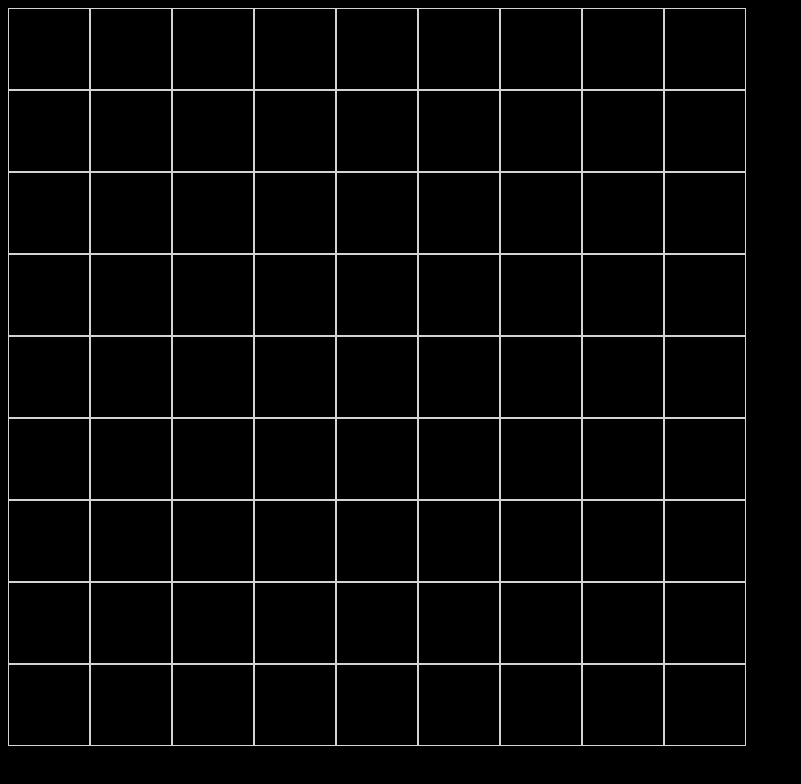
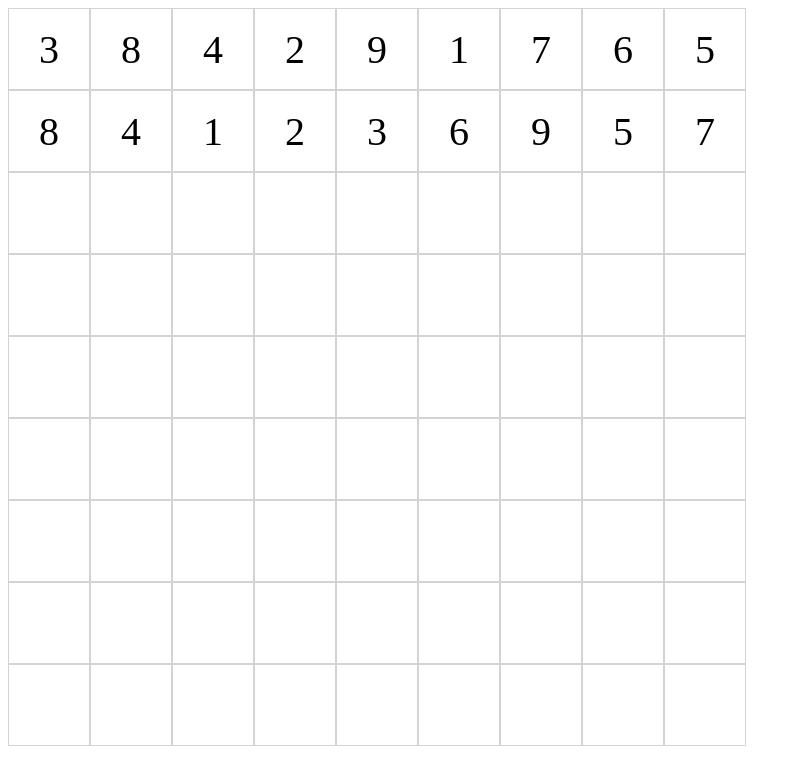
Before and after one commit to JaimeJacobo/Sudoku, a plain HTML site: page index.html in a window 1280 px wide. Shown: the whole page, without its empty margins (0-801 px from the left). Drawn offline with Linux system fonts and the light colour scheme.

Commit message:
creating a method that generates random numbers for all rows

```diff
--- a/index.html
+++ b/index.html
@@ -22,15 +22,15 @@
       <div id="19" class="square flexCentered"></div>
     </div>
     <div id="secondRow" class="flexRow">
-      <div class="square"></div>
-      <div class="square"></div>
-      <div class="square"></div>
-      <div class="square"></div>
-      <div class="square"></div>
-      <div class="square"></div>
-      <div class="square"></div>
-      <div class="square"></div>
-      <div class="square"></div>
+      <div id="21" class="square flexCentered"></div>
+      <div id="22" class="square flexCentered"></div>
+      <div id="23" class="square flexCentered"></div>
+      <div id="24" class="square flexCentered"></div>
+      <div id="25" class="square flexCentered"></div>
+      <div id="26" class="square flexCentered"></div>
+      <div id="27" class="square flexCentered"></div>
+      <div id="28" class="square flexCentered"></div>
+      <div id="29" class="square flexCentered"></div>
     </div>
     <div id="thirdRow" class="flexRow">
       <div class="square"></div>
--- a/script.js
+++ b/script.js
@@ -1,49 +1,45 @@
 
 
 
-// generateRandomNumber = (()=>{
-//   number = Math.random() * 10;
-//   number = Math.floor(number);
-//   if(number > 0 && number <= 9){
-//     return number;
-//   } else {
-//     return generateRandomNumber();
-//   };
-// });
+let arrayForRows = [0,0,0,0,0,0,0,0,0];
 
-// getRandomNumber = (()=>{
-//   for(let i = 11; i <= 99; i++){
-//     i = i.toString();
-//     document.getElementById(i).innerHTML = generateRandomNumber();
-//   };
-// });
-
-// getRandomNumber();
-
-
-// let i = '19';
-// document.getElementById(i).innerHTML = generateRandomNumber();
-
-
-// document.getElementById('bubucela').onclick = function(){
-//   alert('satania')
-
-// }
-
-
-generateRandomNumber = ((numberInt)=>{
-  number = Math.random() * 10;
-  number = Math.floor(number);
-  if(number > 0 && number <= numberInt){
-    return number - 1;
-  } else {
-    return generateRandomNumber();
+generateFirstRow = (()=>{
+  for(let i = 0; i < arrayForRows.length; i++){
+    calculateNumbers = (()=>{
+      let randomNumber = Math.floor(Math.random() * 9) + 1;
+      if(arrayForRows.indexOf(randomNumber) == -1){
+        arrayForRows[i] = randomNumber;
+      } else {
+        calculateNumbers();
+      }
+    })
+    calculateNumbers();
   };
+  for(let k = 1; k < 19; k++){
+    for(let i = 0, m = 11; i < arrayForRows.length, m < 20; i++, m++){
+      document.getElementById(m).innerHTML = arrayForRows[i];
+    };
+  }
+  arrayForRows = [0,0,0,0,0,0,0,0,0];
 });
 
+generateSecondRow = (()=>{
+  for(let i = 0; i < arrayForRows.length; i++){
+    calculateNumbers = (()=>{
+      let randomNumber = Math.floor(Math.random() * 9) + 1;
+      if(arrayForRows.indexOf(randomNumber) == -1){
+        arrayForRows[i] = randomNumber;
+      } else {
+        calculateNumbers();
+      }
+    })
+    calculateNumbers();
+  };
+  for(let i = 0, m = 21; i < arrayForRows.length, m < 30; i++, m++){
+    document.getElementById(m).innerHTML = arrayForRows[i];
+  };
+  arrayForRows = [0,0,0,0,0,0,0,0,0];
+});
 
-// numero en primera casilla == array[randomNumber] // borrar ese numero del array
-
-//numero en segunda casilla === array[randomNumber]
-
-console.log(generateRandomNumber(9));
+generateFirstRow();
+generateSecondRow();
--- a/styles.css
+++ b/styles.css
@@ -1,5 +1,5 @@
 body {
-  background-color: black;
+
 }
 
 .square {
@@ -7,7 +7,6 @@ body {
   width: 80px;
   border: 1px solid lightgray;
   font-size: 40px;
-  color: white;
 }
 
 .flexCentered {
```
